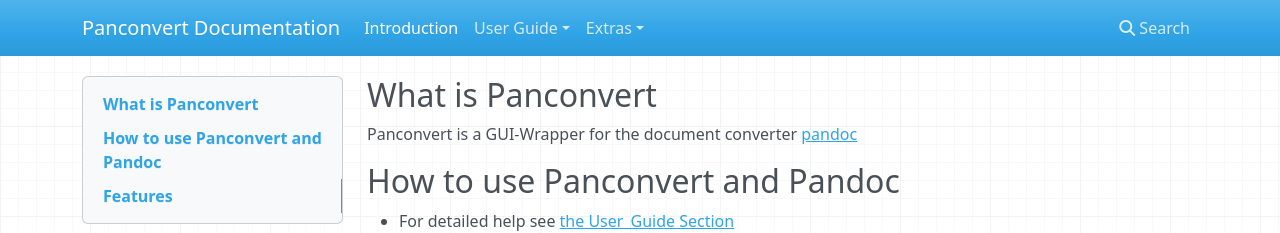
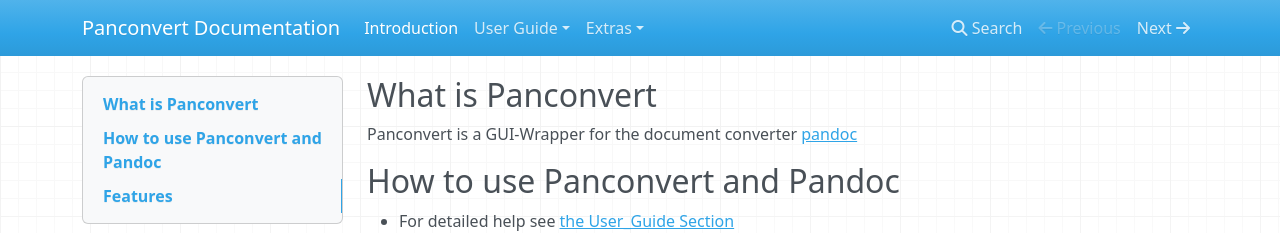
Before and after one commit to apaeffgen/PanConvert, an MkDocs documentation site: the page built from docs/index.md, in a window 1280 px wide. Shown: the top 233 px of the page. Built offline with MkDocs 1.6.1, drawn with Linux system fonts in a browser that asks for light colours; nearby versions of some CDN libraries.

Commit message:
Correction of ReadTheDocs

```diff
--- a/mkdocs.yml
+++ b/mkdocs.yml
@@ -4,12 +4,12 @@
 nav:
 - Introduction: index.md
 - User Guide:
-    - Basic Usage: /User_Guide/Basic_Usage.md
-    - Customizing: /User_Guide/Customizing_Panconvert.md
-    - Known Problems: /User_Guide/Known_Problems.md
-    - Pandoc Help: /User_Guide/Pandoc_Help.md
-    - Update: /User_Guide/Update.md
+    - Basic Usage: User_Guide/Basic_Usage.md
+    - Customizing: User_Guide/Customizing_Panconvert.md
+    - Known Problems: User_Guide/Known_Problems.md
+    - Pandoc Help: User_Guide/Pandoc_Help.md
+    - Update: User_Guide/Update.md
 - Extras:
-    - Version History: /Extras/changelog.md
-    - Install Instructions: /Extras/Install_Instructions.md
-    - Build Instructions: /Extras/Build_Instructions.md
+    - Version History: Extras/changelog.md
+    - Install Instructions: Extras/Install_Instructions.md
+    - Build Instructions: Extras/Build_Instructions.md
```
